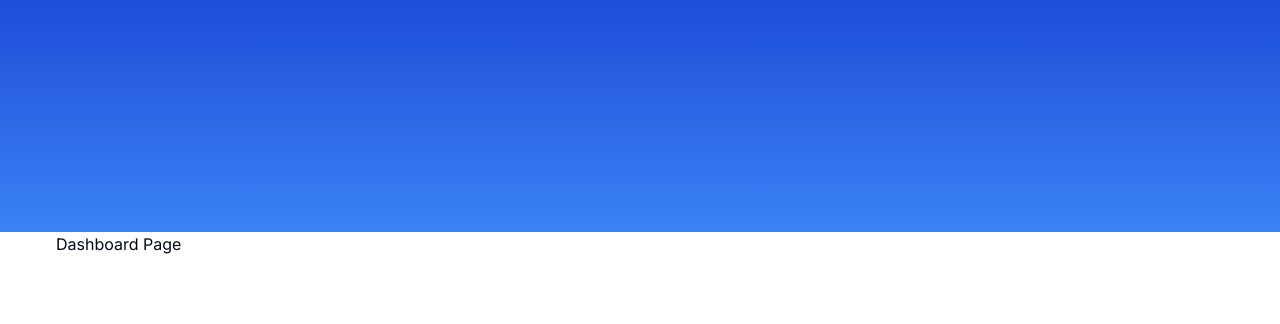
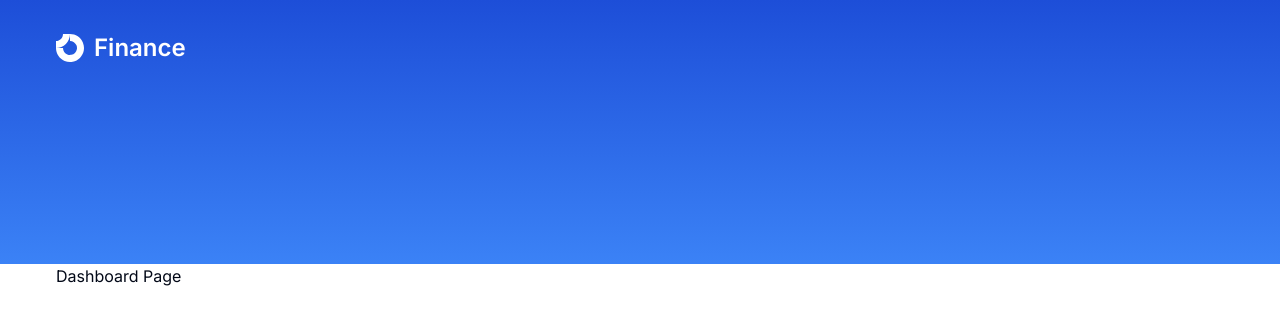
Before and after one commit to Luancss/next14-finance, a Next.js app: page / in a window 1280 px wide. Shown: the top 324 px of the page. Built offline with nearby package versions, Linux system fonts and the light colour scheme.

Commit message:
Header logo component

```diff
--- /dev/null
+++ b/components/header-logo.tsx
@@ -0,0 +1,15 @@
+import Link from "next/link";
+import Image from "next/image";
+
+export const HeaderLogo = () => {
+  return (
+    <Link href="/">
+      <div className="items-center hidden lg:flex">
+        <Image src="/logo.svg" alt="Logo" width={28} height={28} className=""/>
+        <p className="font-semibold text-white text-2xl ml-2.5">
+          Finance
+        </p>
+      </div>
+    </Link>
+  )
+}
--- a/components/header.tsx
+++ b/components/header.tsx
@@ -1,10 +1,12 @@
+import { HeaderLogo } from "@/components/header-logo"
+
 export const Header = () => {
   return (
     <header className="bg-gradient-to-b from-blue-700 to-blue-500 px-4 py-8 lg:px-14 pb-36">
       <div className="max-w-screen-2xl mx-auto">
         <div className="w-full flex-items-center justify-between mb-14">
           <div className="flex items-center lg:gap-x-16">
-
+            <HeaderLogo/>
           </div>
         </div>
       </div>
```
Also changed, not shown: public/logo.svg.
